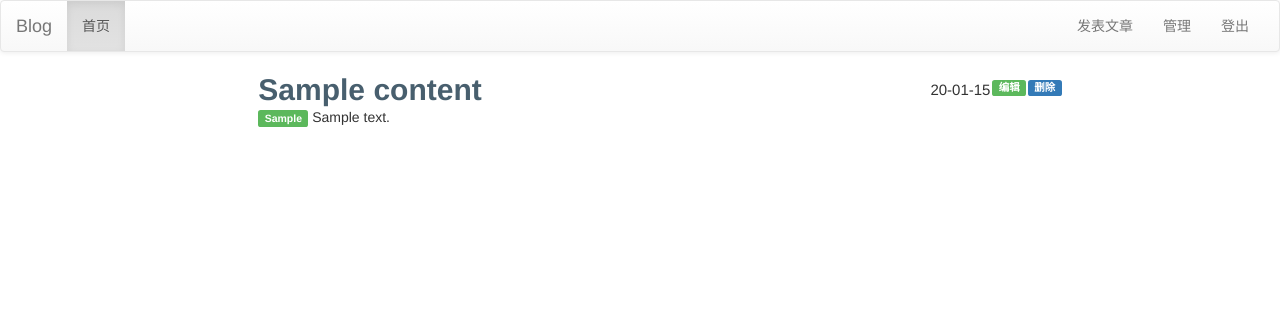
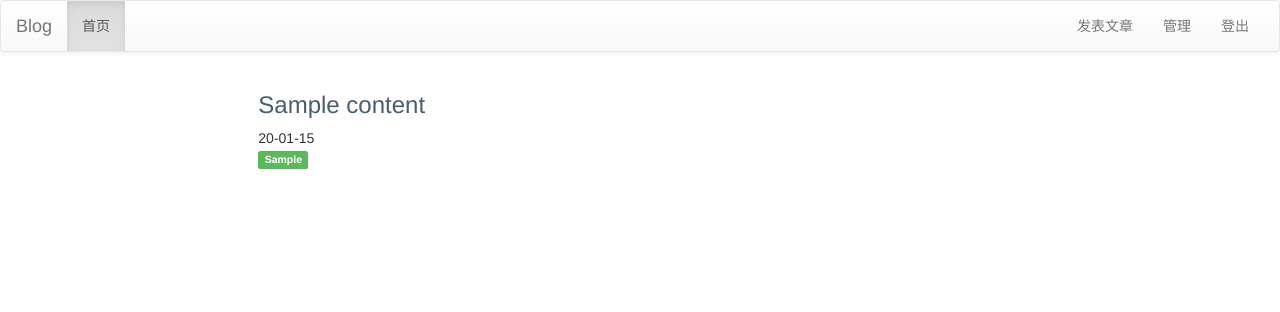
Before and after one commit to gaotongfei/flask-blog, a Flask app: page / in a window 1280 px wide. Shown: the top 312 px of the page. Run offline with Flask 2, Linux system fonts and the light colour scheme; a user stored in the database is signed in; tables that the repository leaves empty hold one stand-in row (values such as "Sample post"); some libraries are stand-ins or nearby versions.

Commit message:
change layout

```diff
--- a/templates/index.html
+++ b/templates/index.html
@@ -7,7 +7,7 @@
             color: #485F6E;
         }
         .post-body{
-            margin-bottom: 70px;
+            margin-bottom: 20px;
         }
         .head{
         }
@@ -60,6 +60,7 @@
                 {% if current_user.is_authenticated() %}
                 <li><a href="logout.html">登出</a></li>
                 {% else %}
+                <li><a href="#">关于</a></li>
                 <li><a href="login.html">登录</a></li>
                 {% endif %}
             </ul>
@@ -81,8 +82,12 @@
     <ul class="posts">
         {% for content in contents %}
         <li class="post">
-            <div class="head">
+            <!--<div class="head">-->
+                <!--
                 <a href="{{ url_for('article', id=content.id )}}"><span id="title">{{ content.title }}</span></a>
+                -->
+            <a href="{{ url_for('article', id=content.id )}}"><h3>{{ content.title }}</h3></a>
+                <!--
                 {% if current_user.is_authenticated() %}
                 <a href="{{ url_for('delete', id=content.id) }}">
                     <span id="delete" class="label label-primary">删除</span>
@@ -90,13 +95,17 @@
                 <a href="{{ url_for('edit', id=content.id) }}">
                     <span id="edit" class="label label-success">编辑</span>
                 </a>
-                <span id="pub-time">{{ content.pub_time.strftime('%y-%m-%d') }}</span>
                 {% endif %}
-            </div>
+                -->
+            <!--</div>-->
+            <!--
             <div class="post-body">
                 <span class="label label-success">{{ content.category }}</span>
                     {{ content.body_html | safe }}
             </div>
+            -->
+            {{ content.pub_time.strftime('%y-%m-%d') }}
+            <div class="post-body"><span class="label label-success">{{ content.category }}</span></div>
         </li>
         {% endfor %}
     </ul>
```
